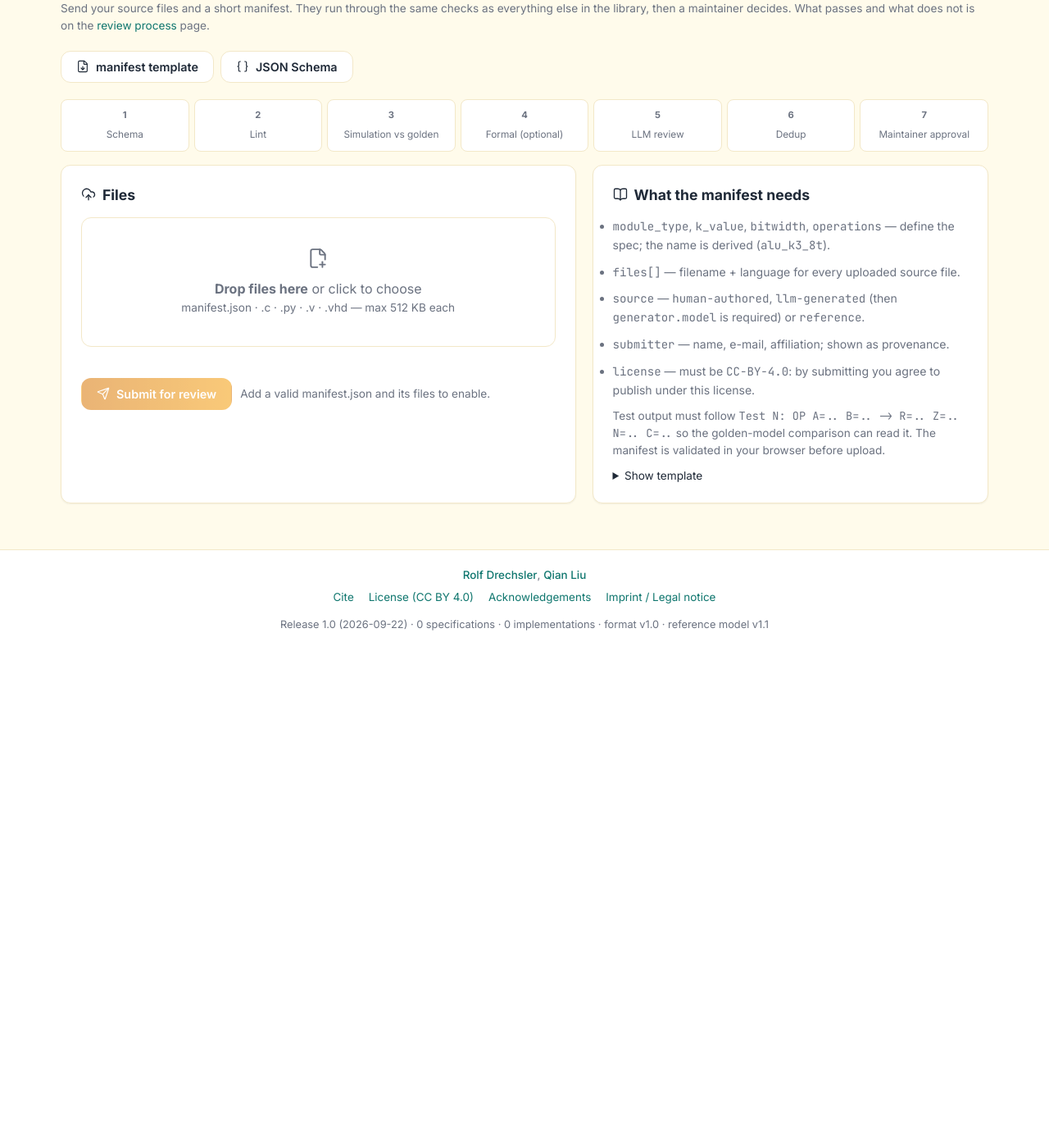
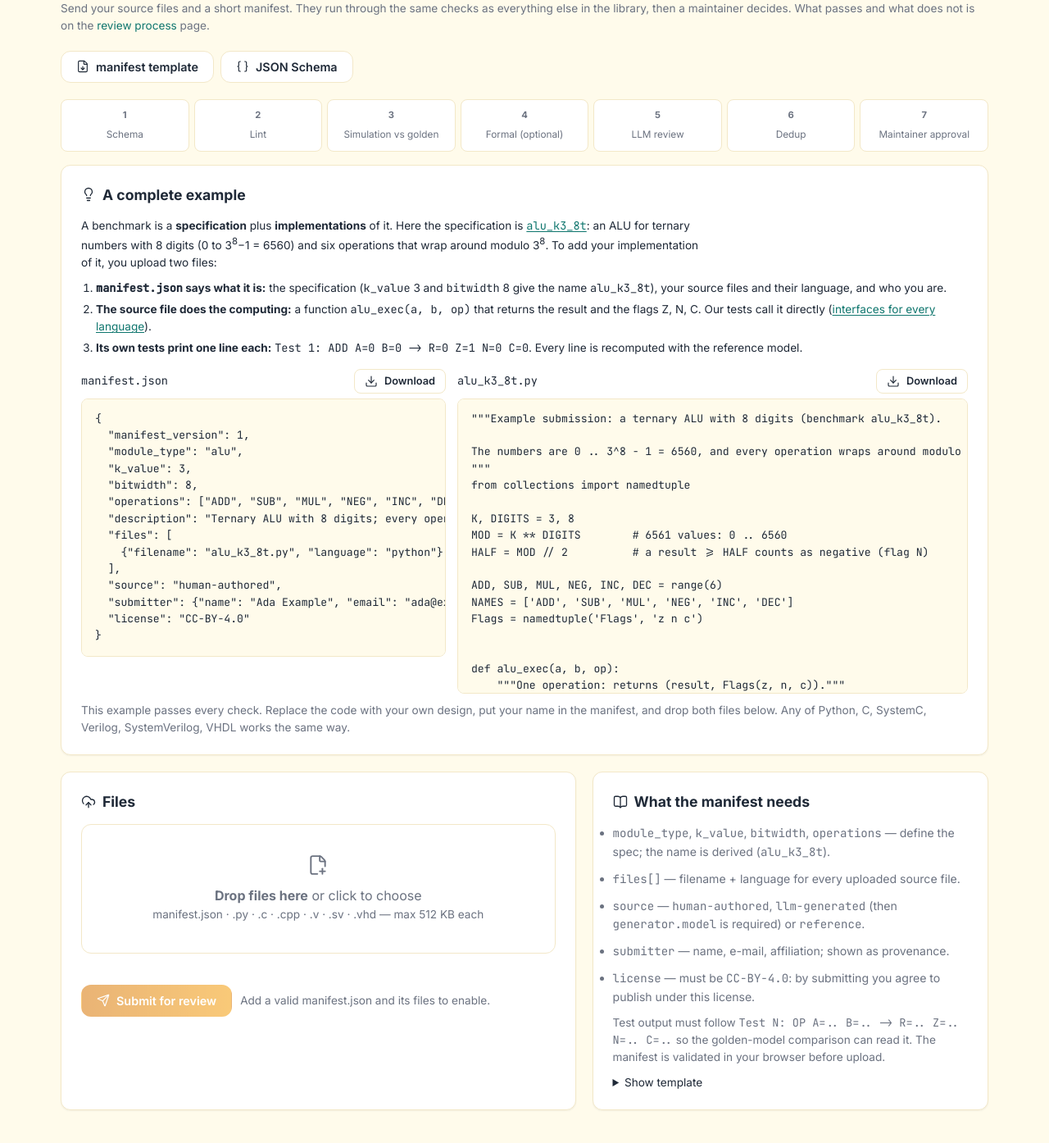
Before and after one commit to QianLiu301/MVLBenchmarkGenerator, a Flask app: page /submit in a window 1280 px wide. Shown: the part 141-1535 px from the top of the page at 82% size. Before the commit the page ends 910 px from the top, so only its background shows below. Run offline with Flask 3, Linux system fonts and the light colour scheme; data that the repository does not hold is empty; some libraries are stand-ins or nearby versions.

Commit message:
Accept SystemVerilog in the library; show a complete example on the submit page
SystemVerilog (.sv) is verified like Verilog: Icarus in IEEE 1800-2012 mode and
the Verilog harness. The syntax check now also uses -g2012, as the simulation
always did. The Docker build checks that its Icarus accepts always_ff and
always_comb (10.x does not).

The submit page also accepted only .c .py .v .vhd -- not SystemC. Allowed
extensions, the manifest's filename rule and the form now all come from the
library's language table.

The submit page shows a complete submission for alu_k3_8t: a manifest and a
short Python ALU with its own tests, explained in three points and
downloadable. tests/test_submit_example.py keeps it passing the schema, lint
and full verification.

The Format page lists SystemC and SystemVerilog interfaces, and no longer
states the VHDL 2^31 limit that bit-string I/O removed.

```diff
--- a/src/library/models.py
+++ b/src/library/models.py
@@ -35,9 +35,9 @@ PUBLISHED = 'published'
 # Also the display order wherever a list of languages is shown: dicts keep
 # insertion order, and pages iterate over these.
 LANGUAGES = {'python': 'Python', 'c': 'C', 'systemc': 'SystemC',
-             'verilog': 'Verilog', 'vhdl': 'VHDL'}
+             'verilog': 'Verilog', 'systemverilog': 'SystemVerilog', 'vhdl': 'VHDL'}
 LANGUAGE_EXT = {'python': '.py', 'c': '.c', 'systemc': '.cpp',
-                'verilog': '.v', 'vhdl': '.vhd'}
+                'verilog': '.v', 'systemverilog': '.sv', 'vhdl': '.vhd'}
 SOURCES = {
     'llm-generated': 'LLM-generated',
     'human-authored': 'Human-authored',
--- a/src/library/service.py
+++ b/src/library/service.py
@@ -122,6 +122,7 @@ _TEST_INDICATORS = {
     'c': ['printf', 'test', 'assert'],
     'python': ['print', 'test', 'assert'],
     'verilog': ['$display', 'initial begin', '#'],
+    'systemverilog': ['$display', 'initial begin', '#'],
     'vhdl': ['assert', 'report', 'wait for'],
     'systemc': ['printf', 'test', 'assert'],
 }
@@ -452,7 +453,7 @@ IMPL_FILTERS = ('language', 'source', 'verified', 'model')
 
 
 _Q_LANGUAGES = {'c': 'c', 'python': 'python', 'py': 'python', 'verilog': 'verilog', 'vhdl': 'vhdl',
-                'systemc': 'systemc'}
+                'systemc': 'systemc', 'systemverilog': 'systemverilog', 'sv': 'systemverilog'}
 _Q_LABELS = {'k_value': 'k = {}', 'bitwidth': '{} digits', 'module_type': '{}',
              'logic_family': '{}', 'language': '{}', 'verified': '{}'}
 
--- a/src/library/submissions.py
+++ b/src/library/submissions.py
@@ -47,7 +47,8 @@ MANIFEST_SCHEMA = {
         "files": {"type": "array", "minItems": 1, "maxItems": MAX_FILES,
                   "items": {"type": "object", "required": ["filename", "language"],
                             "additionalProperties": False,
-                            "properties": {"filename": {"type": "string", "pattern": r"^[A-Za-z0-9_.-]+\.(c|py|v|vhd)$"},
+                            "properties": {"filename": {"type": "string", "pattern": r"^[A-Za-z0-9_.-]+\.("
+                                                        + '|'.join(e.lstrip('.') for e in LANGUAGE_EXT.values()) + r")$"},
                                            "language": {"type": "string", "enum": list(LANGUAGES.keys())},
                                            "notes": {"type": "string", "maxLength": 1000}}}},
         "source": {"type": "string", "enum": ["human-authored", "llm-generated", "reference"]},
@@ -166,6 +167,7 @@ _FORBIDDEN = {
     'c': [r'\bsystem\s*\(', r'\bfork\s*\(', r'\bexec[lv]p?\s*\(', r'#include\s*<windows\.h>', r'\bfopen\s*\('],
     'python': [r'\bimport\s+os\b', r'\bimport\s+subprocess\b', r'\bimport\s+socket\b', r'\bopen\s*\(', r'\b__import__\b', r'\beval\s*\(', r'\bexec\s*\('],
     'verilog': [r'\$system\b', r'\$fopen\b', r'\$fwrite\b'],
+    'systemverilog': [r'\$system\b', r'\$fopen\b', r'\$fwrite\b', r'\bimport\s+"DPI'],
     'vhdl': [r'\bfile_open\b', r'\btextio\b.*\bfile\b'],
     'systemc': [r'\bsystem\s*\(', r'\bpopen\s*\(', r'\bfork\s*\(', r'\bexec[lv]p?\s*\(',
                 r'#include\s*<windows\.h>', r'\bfopen\s*\(', r'\b[io]?fstream\b'],
@@ -174,6 +176,7 @@ _REQUIRED = {
     'c': (r'\bint\s+main\s*\(', 'a main() function'),
     'python': (r'__main__', 'an if __name__ == "__main__" block'),
     'verilog': (r'\bmodule\s+\w+', 'a module declaration'),
+    'systemverilog': (r'\bmodule\s+\w+', 'a module declaration'),
     'vhdl': (r'\bentity\s+\w+\s+is\b', 'an entity declaration'),
     'systemc': (r'\bint\s+sc_main\s*\(', 'an sc_main() testbench'),
 }
--- a/src/test_vector_injector.py
+++ b/src/test_vector_injector.py
@@ -24,7 +24,7 @@ def generate_harness(language: str, k: int, bits: int, llm_code: str) -> str:
 
     Parameters
     ----------
-    language : 'c', 'python', 'verilog', 'vhdl'
+    language : 'c', 'python', 'verilog', 'systemverilog', 'vhdl', 'systemc'
     k, bits  : ALU configuration (needed for module names in HDL)
     llm_code : Raw LLM-generated source code
 
@@ -37,7 +37,8 @@ def generate_harness(language: str, k: int, bits: int, llm_code: str) -> str:
         return _harness_c(llm_code, k, bits)
     elif lang == 'python':
         return _harness_python(llm_code, k, bits)
-    elif lang == 'verilog':
+    elif lang in ('verilog', 'systemverilog'):
+        # same module interface; Icarus compiles both with -g2012
         return _harness_verilog(llm_code, k, bits)
     elif lang == 'vhdl':
         return _harness_vhdl(llm_code, k, bits)
--- a/web/static/css/library.css
+++ b/web/static/css/library.css
@@ -523,3 +523,12 @@ table.rules td { vertical-align: top; }
 table.rules code { font-size: .8rem; }
 .prose h3 { font-size: 1rem; margin: 18px 0 6px; }
 .prose table.defs { margin-bottom: 8px; }
+
+/* Submit page: the complete example */
+.example-card { margin-bottom: 20px; }
+.example-points { margin: 0 0 14px 18px; line-height: 1.6; }
+.example-points li { margin-bottom: 4px; }
+.example-files { display: grid; grid-template-columns: minmax(0, 1fr) minmax(0, 1.4fr); gap: 14px; }
+.example-file-head { display: flex; justify-content: space-between; align-items: center; gap: 8px; margin-bottom: 6px; font-size: .85rem; }
+.example-code { margin: 0; max-height: 360px; overflow: auto; font-size: .74rem; white-space: pre; }
+@media (max-width: 860px) { .example-files { grid-template-columns: minmax(0, 1fr); } }
--- /dev/null
+++ b/web/static/examples/alu_k3_8t/alu_k3_8t.py
@@ -0,0 +1,47 @@
+"""Example submission: a ternary ALU with 8 digits (benchmark alu_k3_8t).
+
+The numbers are 0 .. 3^8 - 1 = 6560, and every operation wraps around modulo 3^8.
+"""
+from collections import namedtuple
+
+K, DIGITS = 3, 8
+MOD = K ** DIGITS        # 6561 values: 0 .. 6560
+HALF = MOD // 2          # a result >= HALF counts as negative (flag N)
+
+ADD, SUB, MUL, NEG, INC, DEC = range(6)
+NAMES = ['ADD', 'SUB', 'MUL', 'NEG', 'INC', 'DEC']
+Flags = namedtuple('Flags', 'z n c')
+
+
+def alu_exec(a, b, op):
+    """One operation: returns (result, Flags(z, n, c))."""
+    carry = False
+    if op == ADD:
+        r = a + b
+        carry = r >= MOD             # the sum wrapped around
+    elif op == SUB:
+        r = a - b
+        carry = a < b                # a borrow was needed
+    elif op == MUL:
+        r = a * b
+    elif op == NEG:
+        r = -a
+    elif op == INC:
+        r = a + 1
+        carry = a == MOD - 1
+    elif op == DEC:
+        r = a - 1
+        carry = a == 0
+    else:
+        raise ValueError(f'unknown operation {op}')
+    r %= MOD
+    return r, Flags(z=int(r == 0), n=int(r >= HALF), c=int(carry))
+
+
+if __name__ == '__main__':
+    # The file's own tests: one line per test, in the format the library reads.
+    pairs = [(0, 0), (MOD - 1, MOD - 1), (1, 2), (100, 6500)]
+    tests = [(op, a, b) for op in range(6) for a, b in pairs]
+    for i, (op, a, b) in enumerate(tests, 1):
+        r, f = alu_exec(a, b, op)
+        print(f'Test {i}: {NAMES[op]} A={a} B={b} -> R={r} Z={f.z} N={f.n} C={f.c}')
--- a/web/templates/library/code.html
+++ b/web/templates/library/code.html
@@ -31,7 +31,7 @@
     </div>
 </div>
 
-<pre class="code" style="max-height:none"><code id="src" class="language-{{ {'c': 'c', 'python': 'python', 'verilog': 'verilog', 'vhdl': 'vhdl', 'systemc': 'cpp'}[i.language] }}">{{ i.code }}</code></pre>
+<pre class="code" style="max-height:none"><code id="src" class="language-{{ {'c': 'c', 'python': 'python', 'verilog': 'verilog', 'systemverilog': 'verilog', 'vhdl': 'vhdl', 'systemc': 'cpp'}.get(i.language, 'plaintext') }}">{{ i.code }}</code></pre>
 
 {% set a = report.strategy_a or {} %}
 {% set bb = report.strategy_b or {} %}
--- a/web/templates/library/detail.html
+++ b/web/templates/library/detail.html
@@ -81,7 +81,7 @@
                 <a href="{{ url_for('library.download_impl', slug=b.slug, impl_id=i.id) }}" class="btn btn-outline btn-sm"><i data-lucide="download" class="icon"></i> {{ i.filename }}</a>
             </div>
         </div>
-        <pre class="code"><code id="code-{{ i.id }}" class="language-{{ {'c': 'c', 'python': 'python', 'verilog': 'verilog', 'vhdl': 'vhdl', 'systemc': 'cpp'}[i.language] }}">{{ i.code }}</code></pre>
+        <pre class="code"><code id="code-{{ i.id }}" class="language-{{ {'c': 'c', 'python': 'python', 'verilog': 'verilog', 'systemverilog': 'verilog', 'vhdl': 'vhdl', 'systemc': 'cpp'}.get(i.language, 'plaintext') }}">{{ i.code }}</code></pre>
         {% if not loop.last %}<hr style="border:0;border-top:1px solid var(--border);margin:18px 0">{% endif %}
         {% endfor %}
     </div>
--- a/web/templates/library/format.html
+++ b/web/templates/library/format.html
@@ -118,8 +118,10 @@ Test  2: SUB A=6560 B=1 -> R=6559 Z=0 N=1 C=0</pre>
     <div class="table-wrap"><table class="defs">
         <tr><td>C</td><td class="mono">&lt;struct&gt; alu_exec(uint64_t a, uint64_t b, &lt;op&gt; op)</td><td>returns a struct with a <code>result</code> field and flags <code>z</code>, <code>n</code>, <code>c</code> (flat, or nested in a member such as <code>flags</code>); the type name is free; <code>main()</code> is replaced</td></tr>
         <tr><td>Python</td><td class="mono">alu_exec(a, b, op) -&gt; (result, flags)</td><td><code>flags</code> has attributes <code>z</code>/<code>n</code>/<code>c</code> (or <code>zero</code>/<code>negative</code>/<code>carry</code>); the <code>if __name__ == "__main__"</code> block is replaced</td></tr>
+        <tr><td>SystemC</td><td class="mono">SC_MODULE(mvl_alu_&lt;k&gt;_&lt;n&gt;bit) with ports clk, rst, a, b, opcode (sc_uint&lt;4&gt;), result, zero, negative, carry</td><td><code>sc_main()</code> is replaced; ports are bound by name, and each vector is held for two clock periods</td></tr>
         <tr><td>Verilog</td><td class="mono">module mvl_alu_&lt;k&gt;_&lt;n&gt;bit(clk, rst, a, b, opcode[3:0], result, zero, negative, carry)</td><td>the testbench module is replaced; the DUT must settle within two clock periods</td></tr>
-        <tr><td>VHDL</td><td class="mono">entity mvl_alu_&lt;k&gt;_&lt;n&gt;bit with the same ports (std_logic / std_logic_vector)</td><td>the testbench entity is replaced; the harness drives <code>rst = '1'</code> for two clock periods, then applies each vector for two periods; not applicable when k<sup>n</sup> &gt; 2<sup>31</sup>−1 (32-bit integer I/O)</td></tr>
+        <tr><td>SystemVerilog</td><td class="mono">the same module as for Verilog</td><td>compiled with Icarus Verilog in IEEE 1800-2012 mode (<code>-g2012</code>) and driven by the Verilog harness</td></tr>
+        <tr><td>VHDL</td><td class="mono">entity mvl_alu_&lt;k&gt;_&lt;n&gt;bit with the same ports (std_logic / std_logic_vector)</td><td>the testbench entity is replaced; the harness drives <code>rst = '1'</code> for two clock periods, then applies each vector for two periods; operands are passed as bit strings, so any width works</td></tr>
     </table></div>
 
     <h2 id="manifest">5. Manifest</h2>
--- a/web/templates/submit/form.html
+++ b/web/templates/submit/form.html
@@ -17,14 +17,49 @@
     {% for key, label in steps %}<li><span class="st">{{ loop.index }}</span>{{ label }}</li>{% endfor %}
 </ol>
 
+<div class="card example-card">
+    <div class="section-title"><i data-lucide="lightbulb" class="icon"></i> A complete example</div>
+    <p class="prose small" style="margin:0 0 10px">
+        A benchmark is a <strong>specification</strong> plus <strong>implementations</strong> of it. Here the
+        specification is <a href="{{ url_for('library.detail', slug='alu_k3_8t') }}" class="mono">alu_k3_8t</a>:
+        an ALU for ternary numbers with 8 digits (0 to 3<sup>8</sup>−1 = 6560) and six operations that wrap
+        around modulo 3<sup>8</sup>. To add your implementation of it, you upload two files:
+    </p>
+    <ol class="example-points small">
+        <li><strong><span class="mono">manifest.json</span> says what it is:</strong> the specification
+            (<span class="mono">k_value</span> 3 and <span class="mono">bitwidth</span> 8 give the name
+            <span class="mono">alu_k3_8t</span>), your source files and their language, and who you are.</li>
+        <li><strong>The source file does the computing:</strong> a function
+            <span class="mono">alu_exec(a, b, op)</span> that returns the result and the flags Z, N, C.
+            Our tests call it directly (<a href="{{ url_for('library.format') }}#harness">interfaces for every language</a>).</li>
+        <li><strong>Its own tests print one line each:</strong>
+            <span class="mono">Test 1: ADD A=0 B=0 -&gt; R=0 Z=1 N=0 C=0</span>. Every line is recomputed
+            with the reference model.</li>
+    </ol>
+    <div class="example-files">
+        <div>
+            <div class="example-file-head"><span class="mono">manifest.json</span>
+                <a href="{{ url_for('static', filename='examples/alu_k3_8t/manifest.json') }}" download class="btn btn-outline btn-sm"><i data-lucide="download" class="icon-sm icon"></i> Download</a></div>
+            <pre class="bibtex example-code">{{ example.manifest }}</pre>
+        </div>
+        <div>
+            <div class="example-file-head"><span class="mono">{{ example.code_name }}</span>
+                <a href="{{ url_for('static', filename='examples/alu_k3_8t/' ~ example.code_name) }}" download class="btn btn-outline btn-sm"><i data-lucide="download" class="icon-sm icon"></i> Download</a></div>
+            <pre class="bibtex example-code">{{ example.code }}</pre>
+        </div>
+    </div>
+    <p class="small muted" style="margin:10px 0 0">This example passes every check. Replace the code with your own design,
+        put your name in the manifest, and drop both files below. Any of {{ language_labels.values()|join(', ') }} works the same way.</p>
+</div>
+
 <div class="home-two">
     <div class="card">
         <div class="section-title"><i data-lucide="upload-cloud" class="icon"></i> Files</div>
         <label class="dropzone" id="dropzone">
-            <input type="file" id="fileInput" multiple accept=".json,.c,.py,.v,.vhd">
+            <input type="file" id="fileInput" multiple accept=".json,{{ language_ext.values()|join(',') }}">
             <i data-lucide="file-plus-2" class="icon-lg icon"></i>
             <div style="margin-top:8px"><strong>Drop files here</strong> or click to choose</div>
-            <div class="small">manifest.json · .c · .py · .v · .vhd — max 512 KB each</div>
+            <div class="small">manifest.json · {{ language_ext.values()|join(' · ') }} — max 512 KB each</div>
         </label>
         <ul class="file-list" id="fileList"></ul>
         <ul class="problems" id="problems"></ul>
@@ -49,9 +84,12 @@
 {% endblock %}
 {% block scripts %}
 <script id="schema" type="application/json">{{ schema_json|safe }}</script>
+<script id="langExt" type="application/json">{{ language_ext|tojson }}</script>
 <script>
 (function () {
     const schema = JSON.parse(document.getElementById('schema').textContent);
+    const langExt = JSON.parse(document.getElementById('langExt').textContent);   // {language: '.ext'}
+    const allowedExt = new Set(['.json', ...Object.values(langExt)]);
     const files = new Map();
     const $ = id => document.getElementById(id);
     const dz = $('dropzone'), input = $('fileInput'), list = $('fileList'), problems = $('problems'), btn = $('submitBtn'), hint = $('submitHint');
@@ -101,8 +139,7 @@
             const declared = new Set((manifest.files || []).map(f => f.filename));
             declared.forEach(n => { if (!files.has(n)) errs.push(`file '${n}' is declared but not added`); });
             files.forEach((_, n) => { if (n !== 'manifest.json' && !declared.has(n)) errs.push(`'${n}' is not declared in manifest.files`); });
-            const ext = { c: '.c', python: '.py', verilog: '.v', vhdl: '.vhd' };
-            (manifest.files || []).forEach(f => { if (f.language && ext[f.language] && !f.filename.endsWith(ext[f.language])) errs.push(`'${f.filename}': language ${f.language} expects ${ext[f.language]}`); });
+            (manifest.files || []).forEach(f => { if (f.language && langExt[f.language] && !f.filename.endsWith(langExt[f.language])) errs.push(`'${f.filename}': language ${f.language} expects ${langExt[f.language]}`); });
             if (manifest.source === 'llm-generated' && !(manifest.generator && manifest.generator.model)) errs.push('generator.model is required for llm-generated');
             if (!errs.length && declared.size) oks.push(`${declared.size} source file(s) declared and present`);
         }
@@ -121,7 +158,8 @@
     function add(fileList) {
         [...fileList].forEach(f => {
             const name = f.name.split(/[\\/]/).pop();
-            if (!/\.(json|c|py|v|vhd)$/i.test(name)) { problems.innerHTML += `<li class="err">${esc(name)}: unsupported type</li>`; return; }
+            const dot = name.lastIndexOf('.');
+            if (dot < 0 || !allowedExt.has(name.slice(dot).toLowerCase())) { problems.innerHTML += `<li class="err">${esc(name)}: unsupported type</li>`; return; }
             if (f.size > 512 * 1024) { problems.innerHTML += `<li class="err">${esc(name)}: larger than 512 KB</li>`; return; }
             f.text().then(text => { files.set(name, { name, size: f.size, text, blob: f }); render(); });
         });
```
Also changed, not shown: src/benchmark_validator.py (+11 -6 lines), src/mvl_simulation_runner.py (+12 -4 lines), tests/test_submit_example.py (added, +43 -0 lines), web/blueprints/submit.py (+19 -5 lines), web/static/examples/alu_k3_8t/manifest.json (added), 1 other file.
